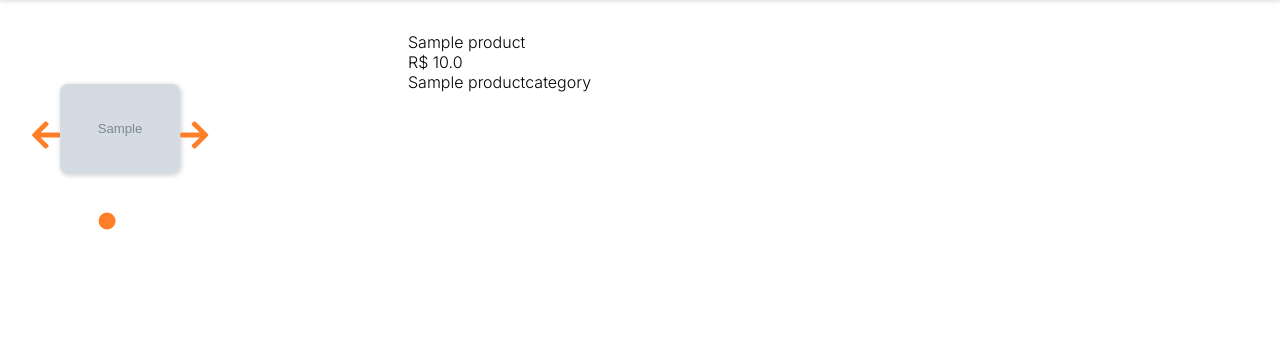
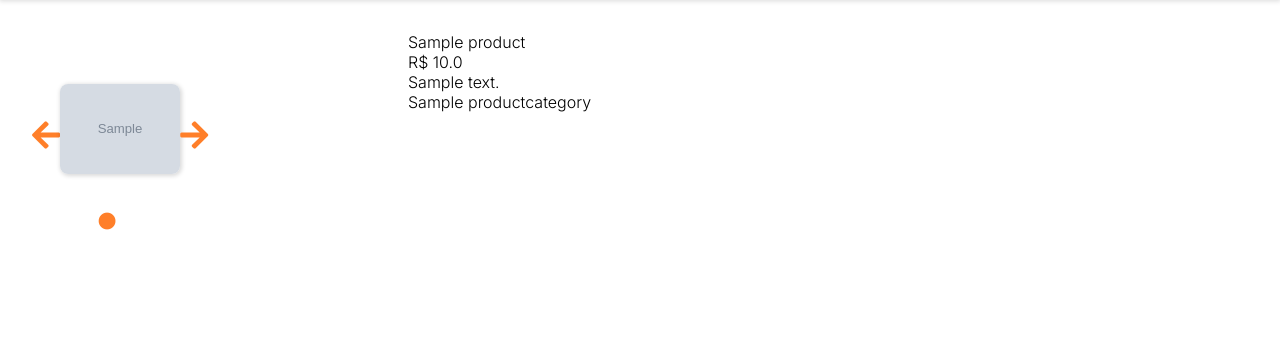
Before and after one commit to wallrony/vitrine-de-produtos, a Django app: page /product/1 in a window 1280 px wide. Shown: the part 132-495 px from the top of the page. Run offline with Django 3.2, Linux system fonts and the light colour scheme; tables that the repository leaves empty hold one stand-in row (values such as "Sample post"); grey boxes marked "Sample" are stand-in pictures.

Commit message:
Added Documentation and description view in products show

```diff
--- a/vitrine_produtos/core/static/css/components/product.css
+++ b/vitrine_produtos/core/static/css/components/product.css
@@ -145,6 +145,10 @@
     font-weight: bold;
 }
 
+#product-info .product-description {
+    margin: 1rem 1rem .5rem 0;
+}
+
 .product-item .app-btn.primary {
     width: 100%;
 }
--- a/vitrine_produtos/core/templates/products/show.html
+++ b/vitrine_produtos/core/templates/products/show.html
@@ -63,6 +63,11 @@
             <div id="product-info">
                 <p class="product-name">{{ product.name }}</p>
                 <p class="product-price">R$ {{ product.price }}</p>
+                {% if not product.description %}
+                    <p class="product-description">Este produto não tem descrição.</p>
+                {% else %}
+                    <p class="product-description">{{ product.description }}</p>
+                {% endif %}
                 <p class="product-category">{{ product.category.name }}</p>
             </div>
         </div>
```
Also changed, not shown: README.md.
